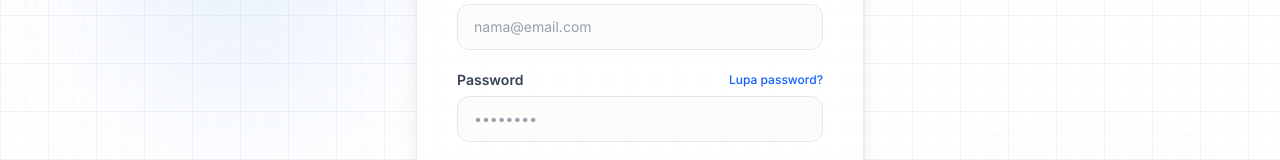
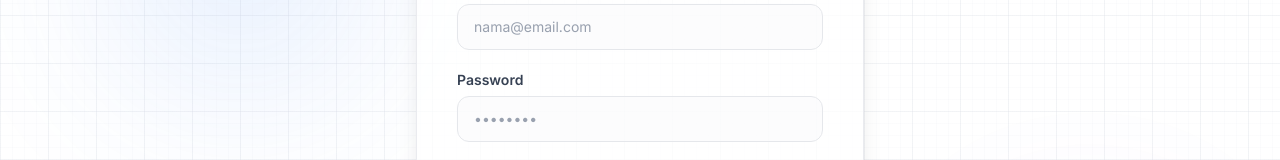
Before and after one commit to fersyahhh/intervai-project, a React (Vite) app: page /login in a window 1280 px wide. Shown: the part 273-433 px from the top of the page. Built offline with nearby package versions, Linux system fonts and the light colour scheme; no server answers.

Commit message:
design: remove 'Lupa password?' link from LoginPage

```diff
--- a/src/presentation/pages/LoginPage.tsx
+++ b/src/presentation/pages/LoginPage.tsx
@@ -19,12 +19,7 @@ export default function LoginPage() {
         </div>
 
         <div className="space-y-1.5">
-          <div className="flex items-center justify-between">
-            <label className="block text-sm font-semibold text-gray-700">Password</label>
-            <Link to="#" className="text-xs font-medium text-blue-600 hover:text-blue-700 hover:underline">
-              Lupa password?
-            </Link>
-          </div>
+          <label className="block text-sm font-semibold text-gray-700">Password</label>
           <input
             type="password"
             className="auth-input"
```
